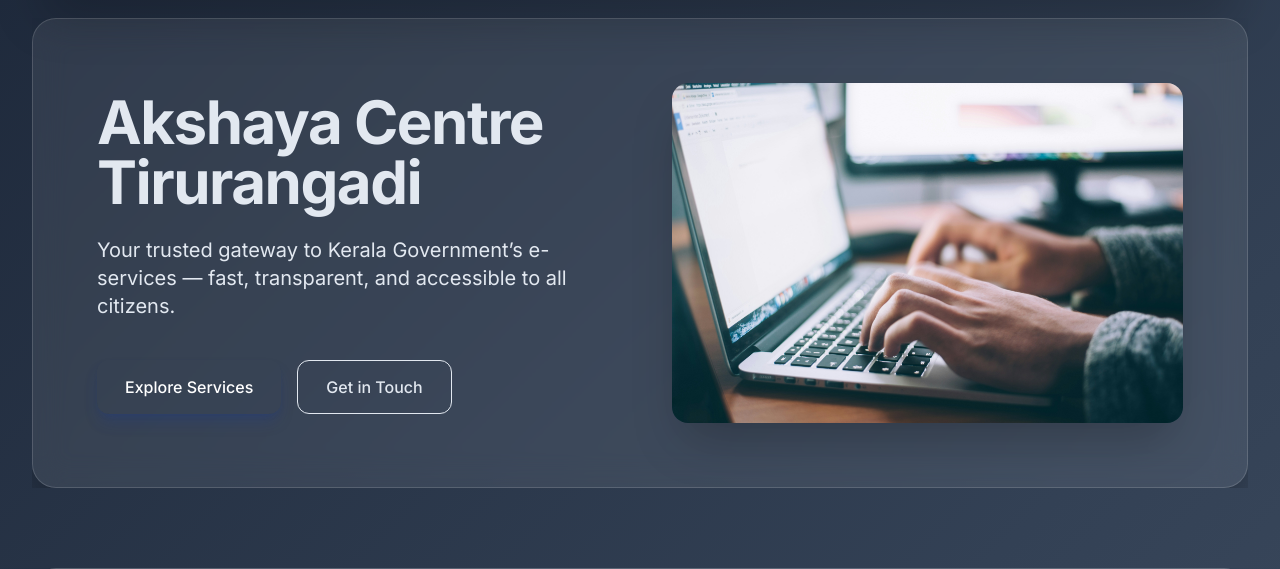
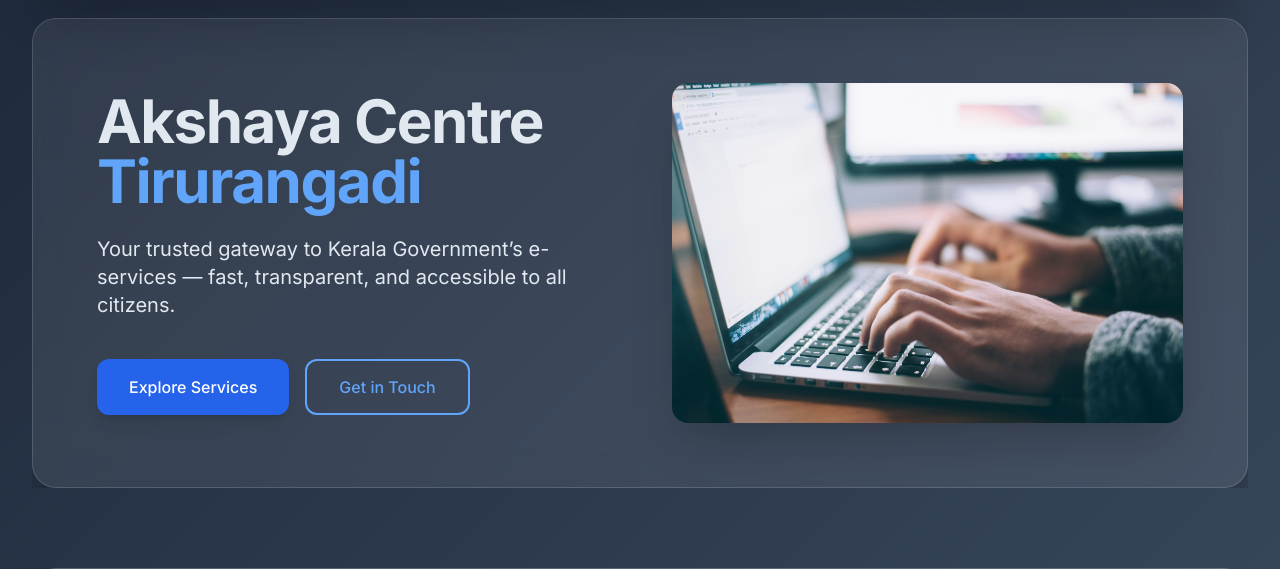
Before and after one commit to abdulmuhsinibnumusthafa/akshayatirurangadi, a Django app: page / in a window 1280 px wide. Shown: the part 78-647 px from the top of the page. Run offline with Django 5.2, Linux system fonts and the light colour scheme; data comes from the database, SQL or seed files in the repository; some libraries are stand-ins or nearby versions.

Commit message:
Update home.html

```diff
--- a/templates/home.html
+++ b/templates/home.html
@@ -9,21 +9,21 @@
 
             <!-- Text Content -->
             <div class="space-y-6">
-                <h1 class="text-4xl md:text-5xl lg:text-6xl font-bold leading-tight tracking-tight">
-                    Akshaya Centre<br>Tirurangadi
+                <h1 class="text-3xl sm:text-4xl md:text-5xl lg:text-6xl font-bold leading-tight tracking-tight">
+                    Akshaya Centre<br><span class="text-blue-400">Tirurangadi</span>
                 </h1>
 
                 <p class="text-lg md:text-xl text-[var(--text-secondary)] leading-relaxed max-w-2xl">
                     Your trusted gateway to Kerala Government’s e-services — fast, transparent, and accessible to all citizens.
                 </p>
 
-                <div class="flex flex-wrap gap-4 pt-4">
+                <div class="flex flex-col sm:flex-row gap-4 pt-4 justify-center lg:justify-start">
                     <a href="/services/"
-                       class="inline-flex items-center px-7 py-3.5 bg-[var(--accent)] hover:bg-[var(--accent-hover)] text-white font-medium rounded-xl shadow-lg shadow-blue-900/30 transition-all hover:shadow-xl hover:-translate-y-0.5">
+                       class="inline-flex items-center justify-center px-8 py-3.5 bg-blue-600 hover:bg-blue-700 text-white font-medium rounded-xl shadow-lg transition-all hover:shadow-xl hover:-translate-y-0.5">
                         Explore Services
                     </a>
                     <a href="/contact/"
-                       class="inline-flex items-center px-7 py-3.5 border border-[var(--accent)] text-[var(--accent)] hover:bg-[var(--accent)] hover:text-white font-medium rounded-xl transition-all hover:shadow-lg">
+                       class="inline-flex items-center justify-center px-8 py-3.5 border-2 border-blue-400 text-blue-400 hover:bg-blue-600 hover:text-white font-medium rounded-xl transition-all">
                         Get in Touch
                     </a>
                 </div>
```
